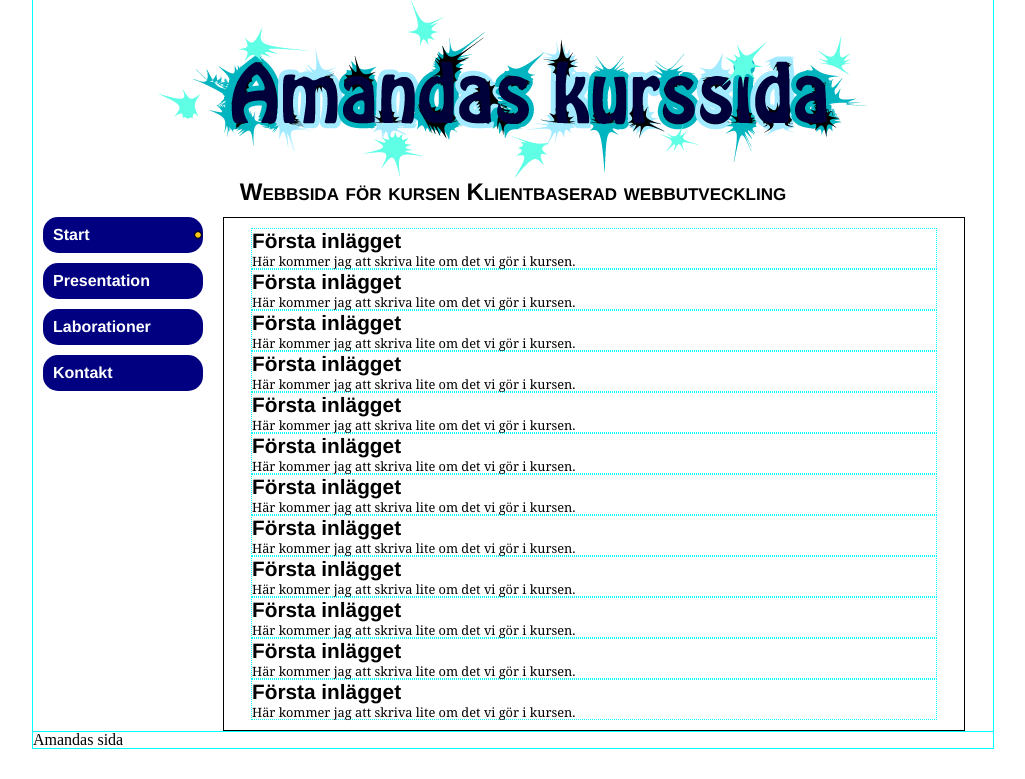
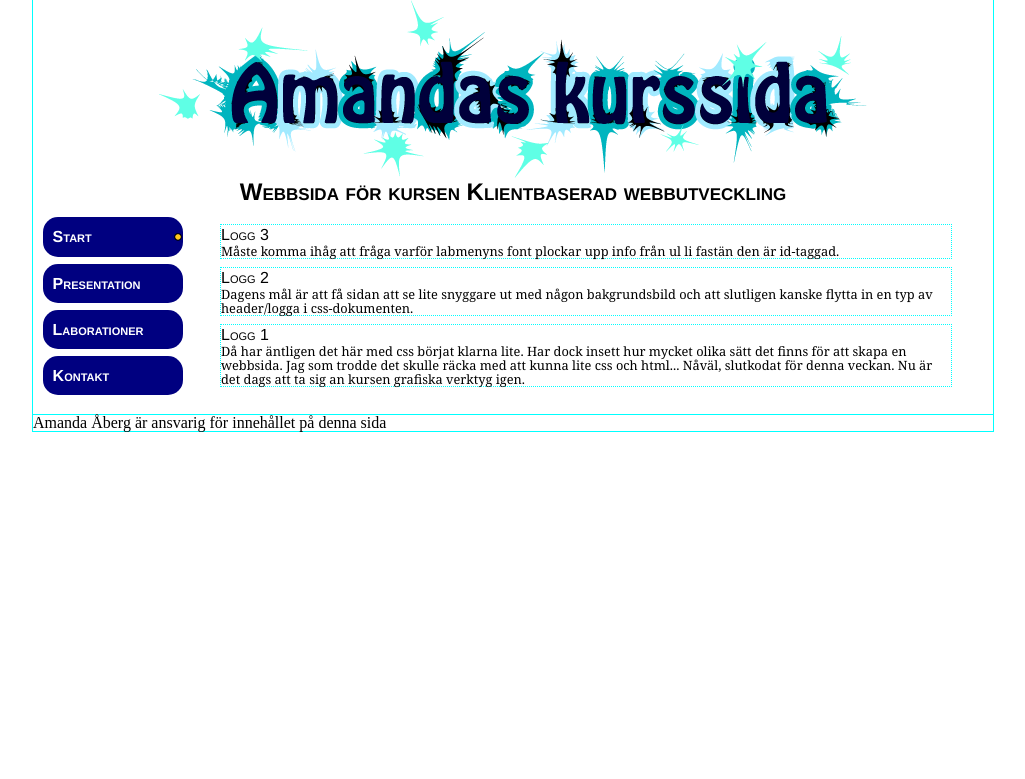
Before and after one commit to aa222di/1d435-labrationer, a PHP site: page / in a window 1280 px wide. Shown: the part 21-800 px from the top of the page, without its empty margins (127-1152 px from the left). Run offline with PHP 8.4, Linux system fonts and the light colour scheme.

```diff
--- a/css/basic.css
+++ b/css/basic.css
@@ -32,7 +32,7 @@ footer, header, hgroup, menu, nav, section {
 body {
 	line-height: 1;
 }
-ol, ul {
+ ul {
 	list-style: none;
 }
 blockquote, q {
@@ -52,12 +52,12 @@ table {
 
 /*-----------------------------------------------------------------------------------------------------------*/
 
-/*------------------------------------------------------------- Layout-------------------------------------------------------------------- */
+/*------------------------------------------------------------- Layout Allmängiltig för hela sidan-------------------------------------------------------------------- */
 
 
 
 #container {
- max-width:960px;
+ width:960px;
 
  border:1px solid aqua;
  background-color:#FFF;
@@ -76,51 +76,69 @@ table {
 
 #nav {
     background-color:#fff;
-    width: 160px;
+    width: 140px;
     height: auto;
     float: left;
-    margin-left:10px;
+    margin-left:1%;
+    margin-top: 1%;
 
 
 }
 
 #content {
     background-color:#fff;
-    border:1px solid black;
-    width: 75%;
-    margin-left: 20px;
-    margin-top: 10px;
+
+    width: 80%;
+    margin: 1%;
     height: auto;
     float: left;
-    padding: 10px;
-
+    padding-bottom: 1%;
+    padding-left: 1%;
+    padding-right: 1%;
 }
 
 .bloggpost {
     background-color:#fff;
-    margin: auto;
+    margin: 1% auto;
     height: auto;
     width: 95%;
     border:1px dotted aqua;
+}
+
+.presentationslista {
+    float: left;
+    width: 25%;
+    margin: 1%;
+
+
 }
 
 #footer {
  background-color:#fff;
  width: auto;
  clear: both;
-
  border-top: 1px solid aqua;
 }
 
-/*---------------------------------------------formatering text standard-----------------------------------------------*/
+/*---------------------------------------------formatering text tabeller standard-----------------------------------------------*/
 
 h1 {
     font: small-caps bold 1.5em/120% "Helvetica", sans-serif;
 
 }
 
+h2 {
+    font: small-caps bold 1.2em/120% "Helvetica", sans-serif;
+    background-color:navy;
+    color:#fff;
+     -moz-border-radius: 7px;
+    border-radius: 7px;
+    margin-bottom: 1%;
+
+}
+
 h3 {
-    font: bold 1.3em/120% "Helvetica", sans-serif;
+    font: small-caps 1em/120% "Helvetica", sans-serif;
 
 }
 
@@ -128,9 +146,66 @@ p {
     font:0.8em/110% "Georgia", serif;
 
 
+
 }
 
+ th, td {
 
+    border-bottom: 1px solid navy;
+    padding: 2px;
+    width:25%;
+
+}
+
+th {
+   background-color: navy;
+   color: white;
+   font:small-caps 1em/100% "Helvetica", sans-serif;
+
+}
+
+th:first-child {
+    -moz-border-radius: 6px 0 0 0;
+    -webkit-border-radius: 6px 0 0 0;
+    border-radius: 6px 0 0 0;
+}
+
+th:last-child {
+    -moz-border-radius: 0 6px 0 0;
+    -webkit-border-radius: 0 6px 0 0;
+    border-radius: 0 6px 0 0;
+}
+
+ul li {
+
+   font: bold 0.8em/110% "Helvetica", sans-serif;
+
+}
+
+li ul li {
+
+    font:  1em/110% "Helvetica", sans-serif;
+    margin-left: 5px;
+    list-style: circle;
+}
+
+li {
+    margin-top: 1px;
+}
+
+li ul li:last-child {
+    margin-bottom: 8px;
+
+}
+
+dt {
+    font-weight: bold;
+}
+
+dd {
+    font-style: italic;
+
+}
 
 /* --------------------------------------------formatering-header--------------------------------------------------------------------------------*/
 
@@ -152,8 +227,9 @@ p {
 
 
 
-#nav li {
-    margin: 10px 0;
+#nav ul li {
+    margin-bottom: 5%;
+    font:small-caps bold 1em/120% "Helvetica", sans-serif;
 
 }
 
--- a/index.html
+++ b/index.html
@@ -6,7 +6,10 @@
         <meta charset="utf-8" />
         <title>Start</title>
         <link rel="stylesheet" href="css/basic.css"/>
-    </head>
+        <link rel="stylesheet" href="http://fonts.googleapis.com/css?family=Limelight"/>
+
+
+        </head>
     <body>
 
     <div id="container">
@@ -30,56 +33,40 @@
             </ul>
         </div>
 
-           <!----------------------------------------------content------------------------------------------------->
+           <!--content-->
+
+
 
             <div id="content">
+
                 <div class="bloggpost">
 
-                    <h3>Första inlägget</h3>
-                    <p>Här kommer jag att skriva lite om det vi gör i kursen.</p>
+                <h3>Logg 3</h3>
+                    <p>Måste komma ihåg att fråga varför labmenyns font plockar upp info från ul li fastän den är id-taggad.</p>
                 </div>
-                 <div class="bloggpost">
-                    <h3>Första inlägget</h3>
-                    <p>Här kommer jag att skriva lite om det vi gör i kursen.</p>
-                </div> <div class="bloggpost">
-                    <h3>Första inlägget</h3>
-                    <p>Här kommer jag att skriva lite om det vi gör i kursen.</p>
-                </div> <div class="bloggpost">
-                    <h3>Första inlägget</h3>
-                    <p>Här kommer jag att skriva lite om det vi gör i kursen.</p>
-                </div> <div class="bloggpost">
-                    <h3>Första inlägget</h3>
-                    <p>Här kommer jag att skriva lite om det vi gör i kursen.</p>
-                </div> <div class="bloggpost">
-                    <h3>Första inlägget</h3>
-                    <p>Här kommer jag att skriva lite om det vi gör i kursen.</p>
-                </div> <div class="bloggpost">
-                    <h3>Första inlägget</h3>
-                    <p>Här kommer jag att skriva lite om det vi gör i kursen.</p>
-                </div> <div class="bloggpost">
-                    <h3>Första inlägget</h3>
-                    <p>Här kommer jag att skriva lite om det vi gör i kursen.</p>
-                </div> <div class="bloggpost">
-                    <h3>Första inlägget</h3>
-                    <p>Här kommer jag att skriva lite om det vi gör i kursen.</p>
-                </div> <div class="bloggpost">
-                    <h3>Första inlägget</h3>
-                    <p>Här kommer jag att skriva lite om det vi gör i kursen.</p>
-                </div> <div class="bloggpost">
-                    <h3>Första inlägget</h3>
-                    <p>Här kommer jag att skriva lite om det vi gör i kursen.</p>
-                </div> <div class="bloggpost">
-                    <h3>Första inlägget</h3>
-                    <p>Här kommer jag att skriva lite om det vi gör i kursen.</p>
+
+
+                <div class="bloggpost">
+
+                    <h3>Logg 2</h3>
+                    <p>Dagens mål är att få sidan att se lite snyggare ut med någon bakgrundsbild och att slutligen kanske flytta in en typ av header/logga i css-dokumenten.</p>
                 </div>
+
+
+                <div class="bloggpost">
+
+                    <h3>Logg 1</h3>
+                    <p>Då har äntligen det här med css börjat klarna lite. Har dock insett hur mycket olika sätt det finns för att skapa en webbsida. Jag som trodde det skulle räcka med att kunna lite css och html... Nåväl, slutkodat för denna veckan. Nu är det dags att ta sig an kursen grafiska verktyg igen.</p>
+                </div>
+
 
 
 
             </div>
 
-            <!---------------------------footer-------------------------------->
+            <!--footer-->
 
-                <div id="footer">Amandas sida</div>
+                <div id="footer">Amanda Åberg är ansvarig för innehållet på denna sida</div>
      </div>
 
     </body>
```
Also changed, not shown: other parts of css/basic.css (+94 -2 lines), pages/kontakt.html (+15 -3 lines), pages/laborationer.html (+22 -16 lines), pages/presentation.html (+19 -10 lines).
